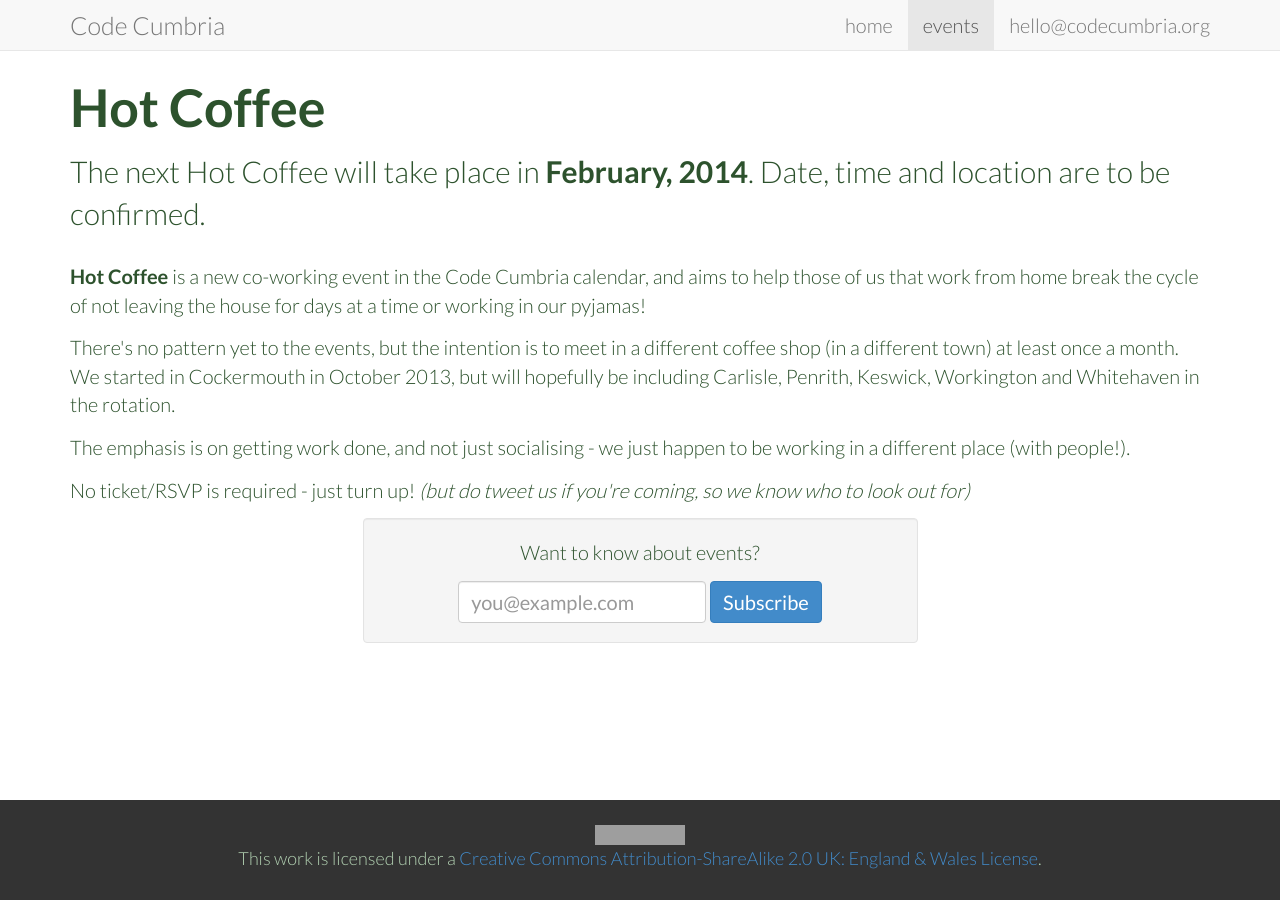
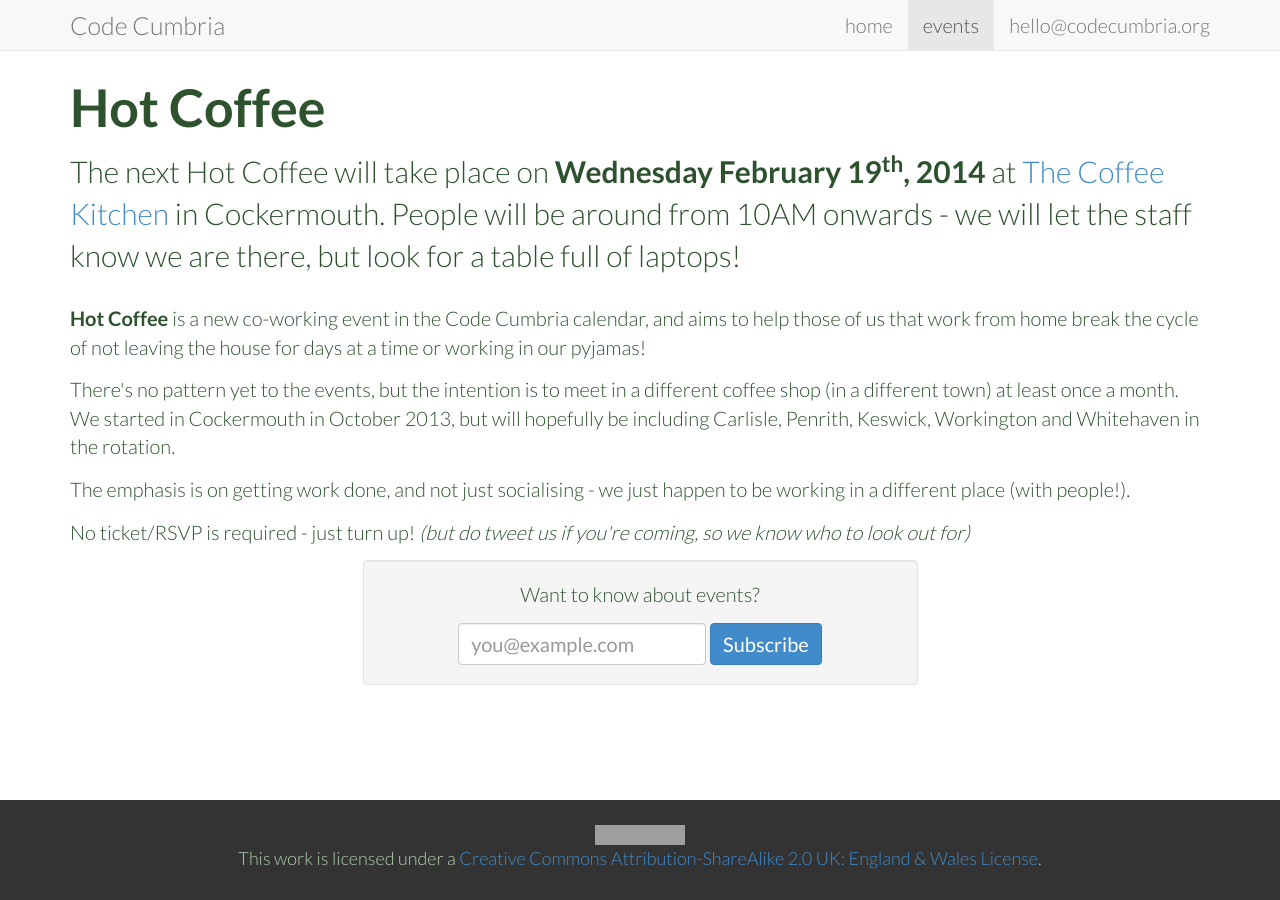
Before and after one commit to CodeCumbria/codecumbria.github.io, a Jekyll site: the page built from events/hot_coffee.html, in a window 1280 px wide. Built offline with Jekyll 4.4.1, drawn with Linux system fonts in a browser that asks for light colours; Markdown is read by kramdown in place of the engine named in the settings; comment, search, counter and statistics services are not loaded; grey boxes are pictures that could not be loaded.

Commit message:
Added details of the next Hot Coffee.

```diff
--- a/events/hot_coffee.html
+++ b/events/hot_coffee.html
@@ -6,7 +6,7 @@ section: events
 
 <div class="row">
   <div class="col-md-12">
-    <p class="lead">The next {{ page.title }} will take place in <strong>February, 2014</strong>. Date, time and location are to be confirmed.</p>
+	  <p class="lead">The next {{ page.title }} will take place on <strong>Wednesday February 19<sup>th</sup>, 2014</strong> at <a href="http://www.thecoffeekitchen.co.uk/">The Coffee Kitchen</a> in Cockermouth. People will be around from 10AM onwards - we will let the staff know we are there, but look for a table full of laptops!</p>
     <p><strong>{{ page.title }}</strong> is a new co-working event in the Code Cumbria calendar, and aims to help those of us that work from home break the cycle of not leaving the house for days at a time or working in our pyjamas!</p>
     <p>There's no pattern yet to the events, but the intention is to meet in a different coffee shop (in a different town) at least once a month. We started in Cockermouth in October 2013, but will hopefully be including Carlisle, Penrith, Keswick, Workington and Whitehaven in the rotation.</p>
     <p>The emphasis is on getting work done, and not just socialising - we just happen to be working in a different place (with people!).</p>
--- a/index.html
+++ b/index.html
@@ -20,7 +20,7 @@ section: home
       <div class="col-md-3 col-md-push-3 events">
         <h2>Upcoming events</h2>
         <ul>
-          <li class="next">Hot Coffee @ TBC<br /><small><a href="/events/hot_coffee.html" title="View details of the Hot Coffee event">February 2014</a></small></li>
+	  <li class="next">Hot Coffee @ Cockermouth<br /><small><a href="/events/hot_coffee.html" title="View details of the Hot Coffee event">Wednesday February 19<sup>th</sup> 2014</a></small></li>
           <li>Code Cumbria North<br /><small><a href="/events/code_cumbria_north.html" title="View details of the Code Cumbria North event">Wednesday February 26<sup>th</sup> 2014</a></small></li>
         </ul>
       </div>
```
